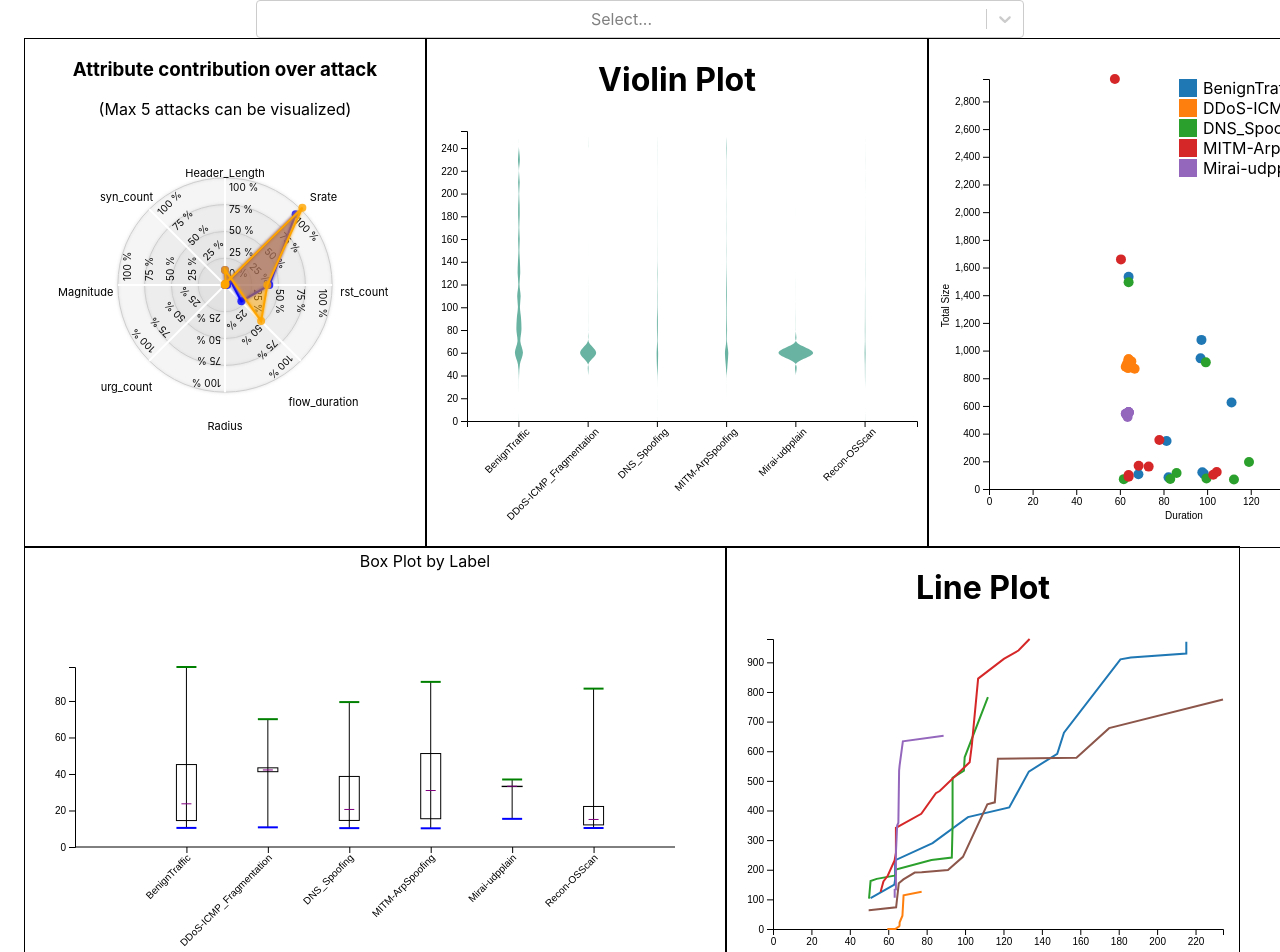
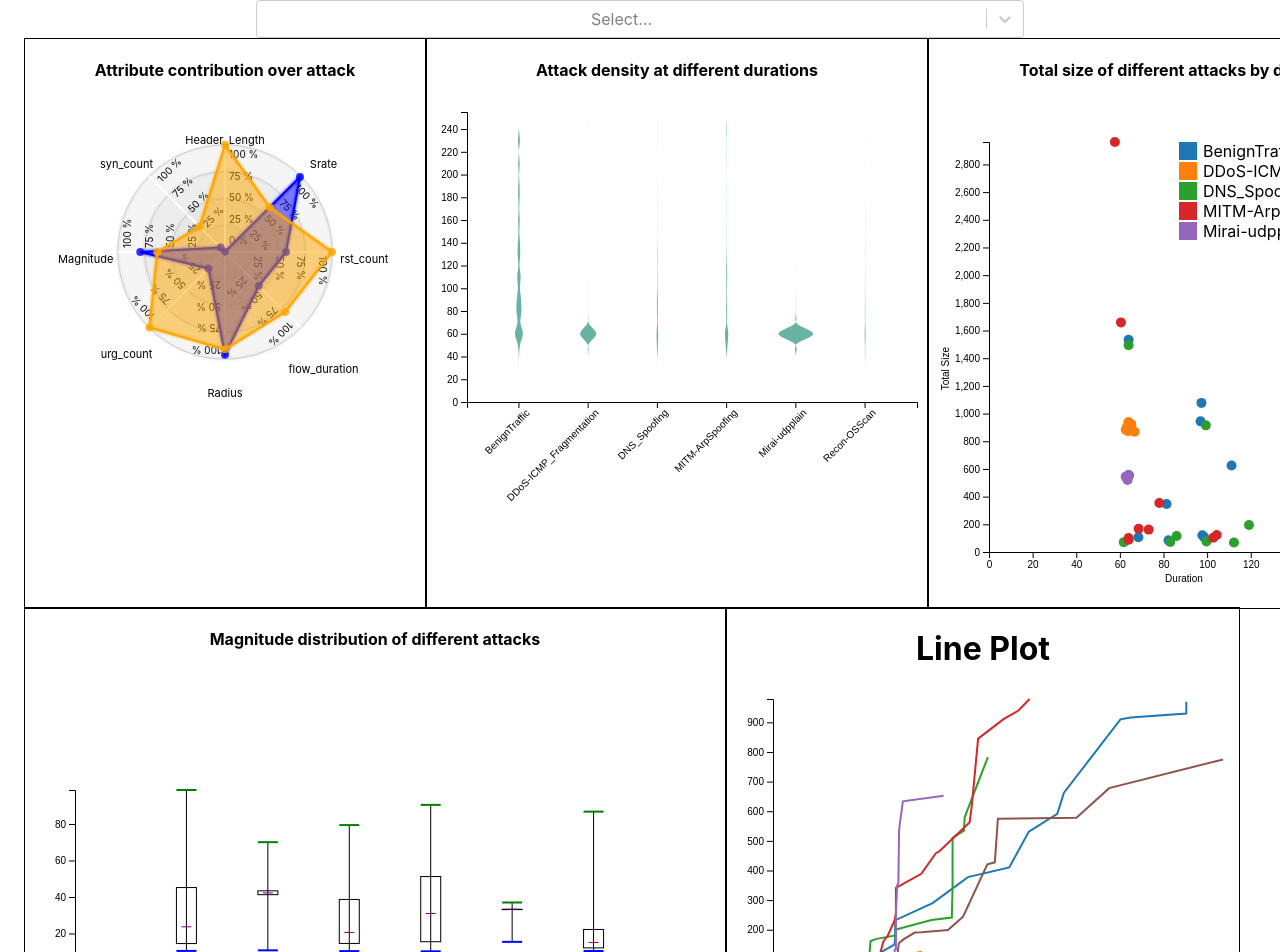
Before and after one commit to Chintan45/Viz-IOT, a React (Create React App) app: page / in a window 1280 px wide. Shown: the top 952 px of the page. Built offline with nearby package versions, Linux system fonts and the light colour scheme.

Commit message:
setup headers

```diff
--- a/src/RadarPlot.js
+++ b/src/RadarPlot.js
@@ -19,7 +19,7 @@ export default function RadarChart3(props){
   if (props.selectedAttacks && props.selectedAttacks.length > 0) {
     attacks = props.selectedAttacks.slice(0, 5); // Keep only the first 5 attacks
   } else {
-    attacks = ['DDoS-ICMP_Flood', 'DDoS-UDP_Flood'];
+    attacks = ['DDoS-ICMP_Fragmentation', 'MITM-ArpSpoofing'];
   }
 
   async function fetchRadarData(){
@@ -37,7 +37,7 @@ export default function RadarChart3(props){
   const colors = ["blue", "orange", "yellow", "green"];
   const colorScheme = () => {
     if(attacks.length == 0) return colors.slice(0, 2)
-    else if (attacks.length >= colors.length) return colors.slice(0, colors.length)
+    // else if (attacks.length >= colors.length) return colors.slice(0, colors.length)
     else return colors.slice(0, attacks.length)
   }
 
@@ -387,8 +387,7 @@ export default function RadarChart3(props){
 
   return (
     <div>
-      <h3>Attribute contribution over attack</h3>
-      <p>(Max 5 attacks can be visualized)</p>
+      <h4>Attribute contribution over attack</h4>
       <div id="radar_chart3">
 
       </div>
--- a/src/ScatterPlot.js
+++ b/src/ScatterPlot.js
@@ -134,7 +134,10 @@ const ScatterPlot = (props) => {
   }, [scatterPlotData]);
 
   return (
-    <svg ref={svgRef}></svg>
+    <>
+      <h4>Total size of different attacks by duration</h4>
+      <svg ref={svgRef}></svg>
+    </>
     // <canvas id="scatterPlotCanvas"></canvas>
   );
 };
--- a/src/boxplot.js
+++ b/src/boxplot.js
@@ -158,15 +158,13 @@ export default function BoxPlot(props) {
         .attr("stroke", "black")
         .attr("stroke-width", 1);
 
-      svg
-        .append("text")
-        .attr("x", 400)
-        .attr("y", 20)
-        .attr("text-anchor", "middle")
-        .style("font-size", "16px")
-        .text("Box Plot by Label");
     }
   }, [boxPlotData, props.selectedAttacks]);
 
-  return <div id="boxplot_chart"></div>;
+  return(
+    <>
+      <h4>Magnitude distribution of different attacks</h4>
+      <div id="boxplot_chart"></div>
+    </>
+  )
 }
--- a/src/violin_plot.js
+++ b/src/violin_plot.js
@@ -109,7 +109,7 @@ export default function ViolinPlot(props) {
 
   return (
     <div>
-      <h1>Violin Plot</h1>
+      <h4>Attack density at different durations</h4>
       <div id="d3-violin-plot"></div>
     </div>
   );
```
